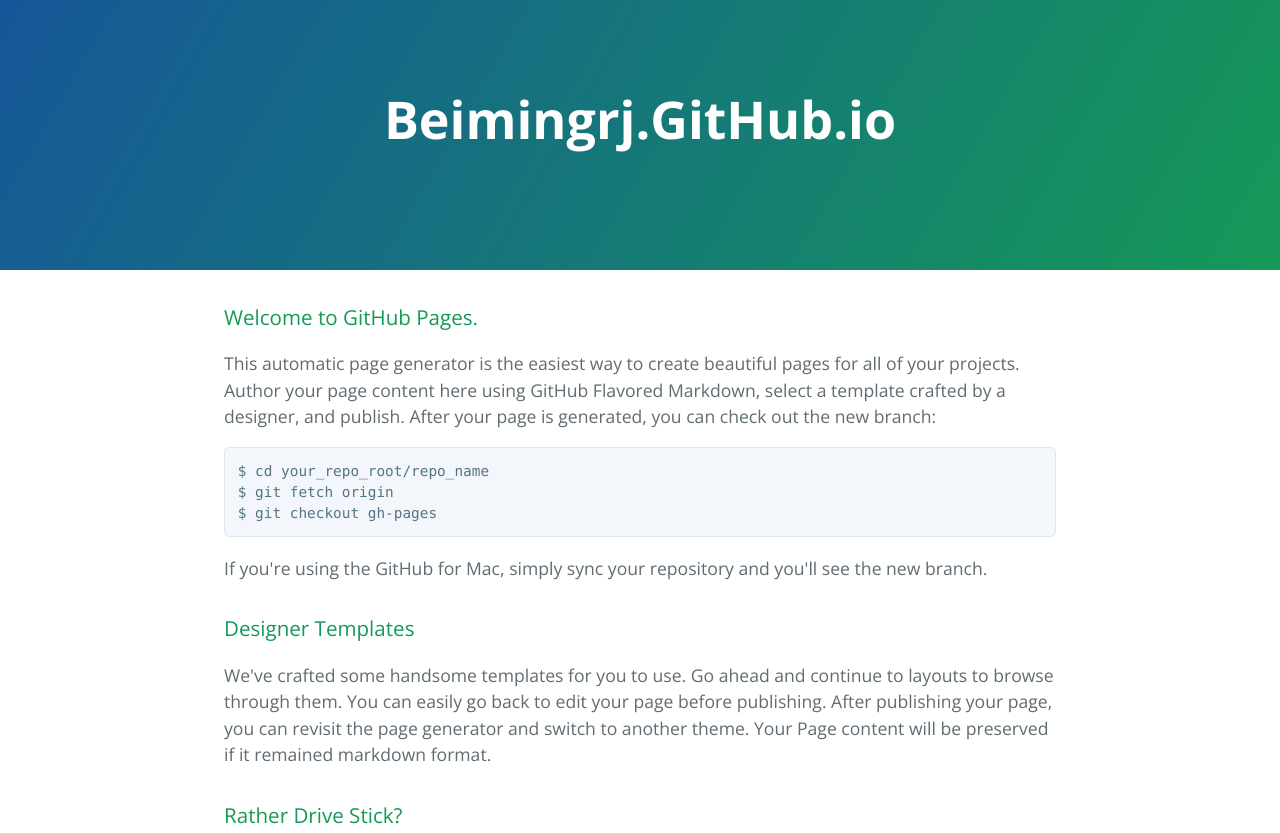
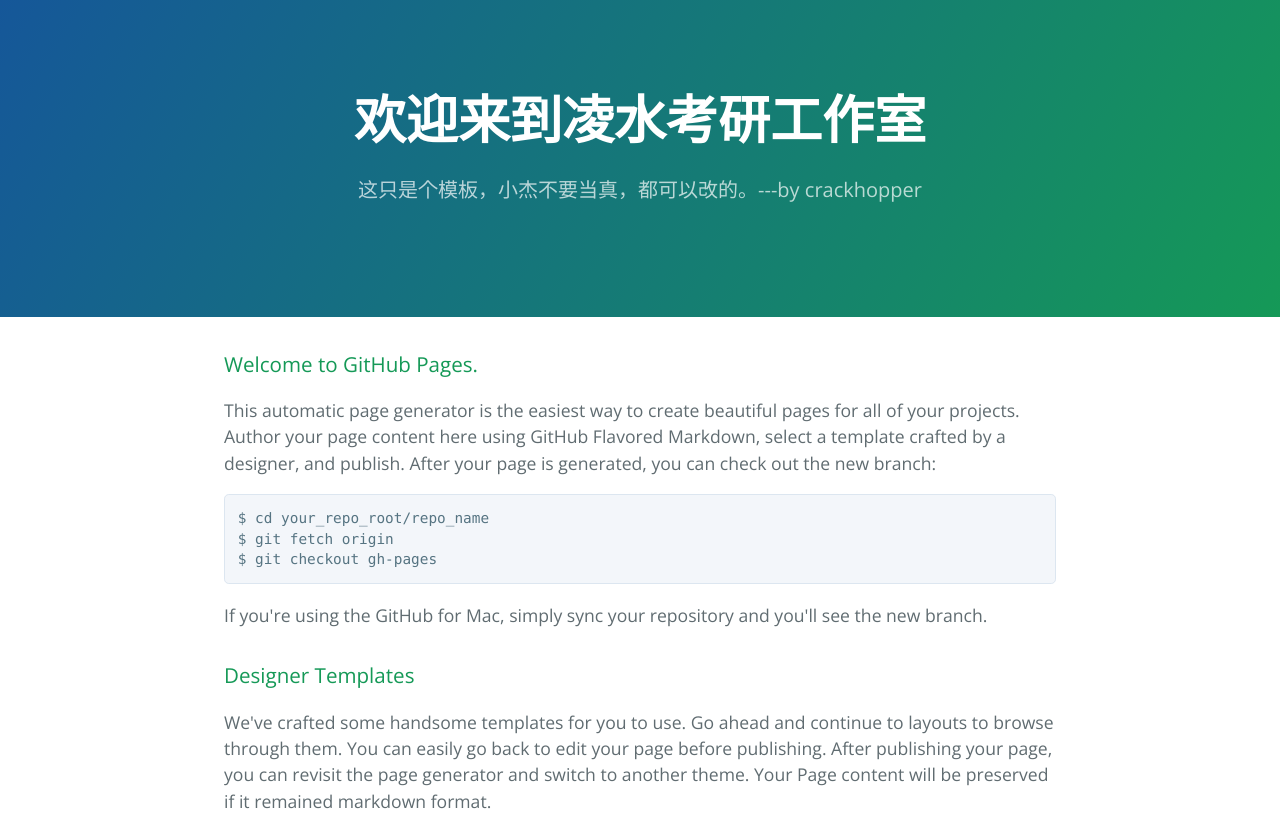
Before and after one commit to beimingrj/beimingrj.github.io, a plain HTML site: page index.html in a window 1280 px wide. Shown: the top 833 px of the page. Drawn offline with nearby package versions, Linux system fonts and the light colour scheme.

Commit message:
add a friend title and tagline

```diff
--- a/index.html
+++ b/index.html
@@ -11,8 +11,8 @@
   </head>
   <body>
     <section class="page-header">
-      <h1 class="project-name">Beimingrj.GitHub.io</h1>
-      <h2 class="project-tagline"></h2>
+      <h1 class="project-name">欢迎来到凌水考研工作室</h1>
+      <h2 class="project-tagline">这只是个模板，小杰不要当真，都可以改的。---by crackhopper</h2>
     </section>
 
     <section class="main-content">
```
